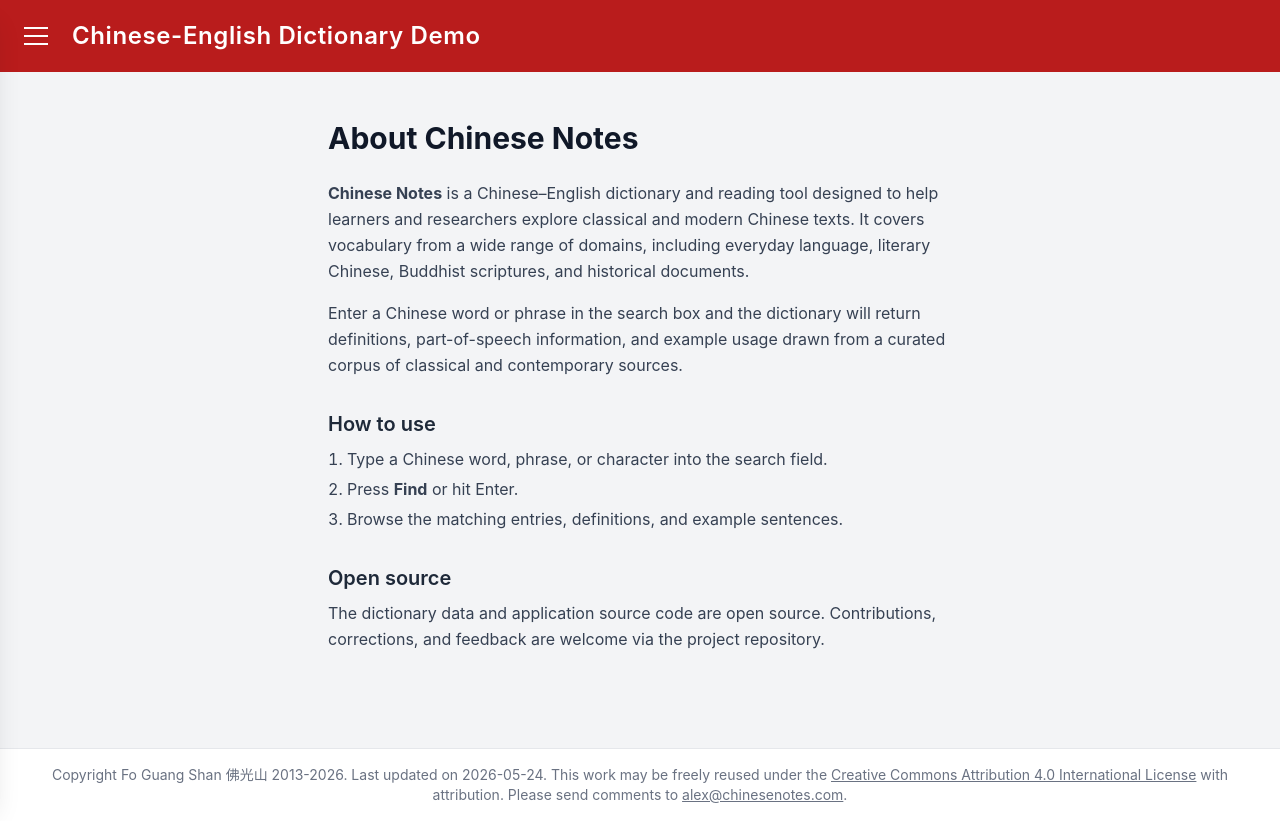
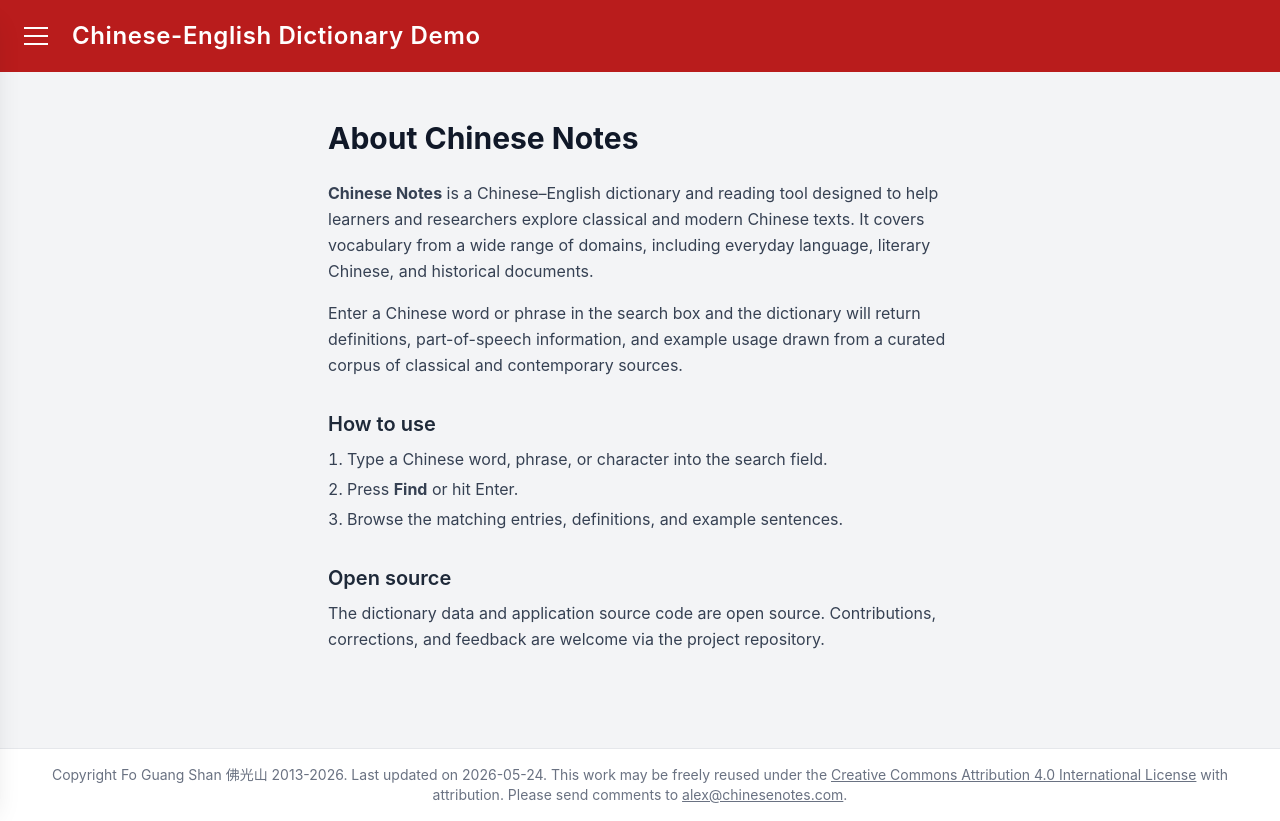
Before and after one commit to alexamies/chinesenotes-frontend, a Next.js app: page /about in a window 1280 px wide. Built offline with nearby package versions, Linux system fonts and the light colour scheme.

Commit message:
About page

```diff
--- a/src/app/about/page.tsx
+++ b/src/app/about/page.tsx
@@ -8,7 +8,7 @@
           <strong>Chinese Notes</strong> is a Chinese–English dictionary and reading tool designed to
           help learners and researchers explore classical and modern Chinese texts. It covers
           vocabulary from a wide range of domains, including everyday language, literary Chinese,
-          Buddhist scriptures, and historical documents.
+          and historical documents.
         </p>
 
         <p>
@@ -27,7 +27,8 @@
         <h3 className="text-xl font-semibold text-gray-800 mt-8 mb-2">Open source</h3>
         <p>
           The dictionary data and application source code are open source. Contributions, corrections,
-          and feedback are welcome via the project repository.
+          and feedback are welcome via the <a href="https://github.com/alexamies/chinesenotes-frontend"
+          >project repository</a>.
         </p>
       </section>
     </main>
```
